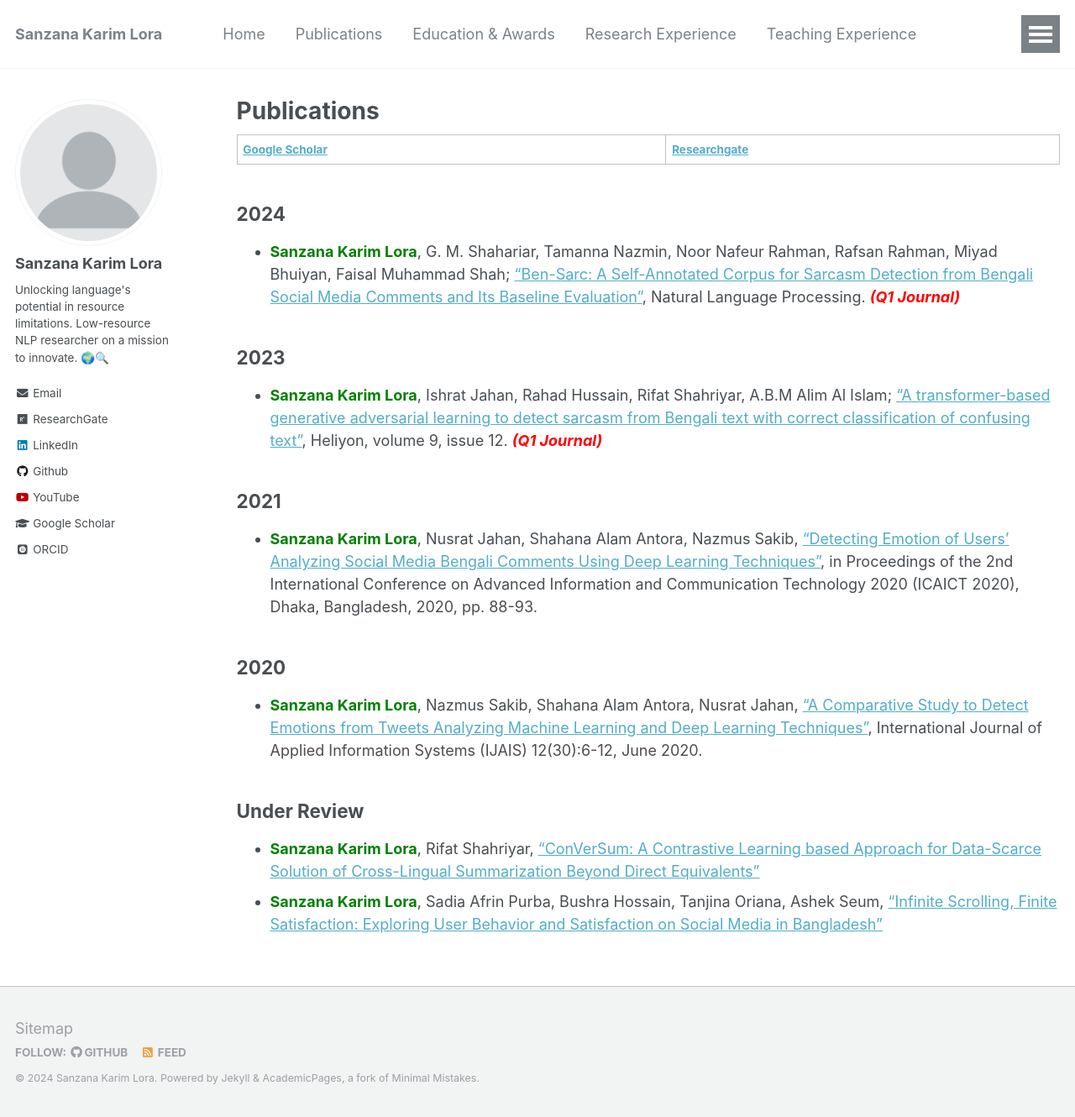
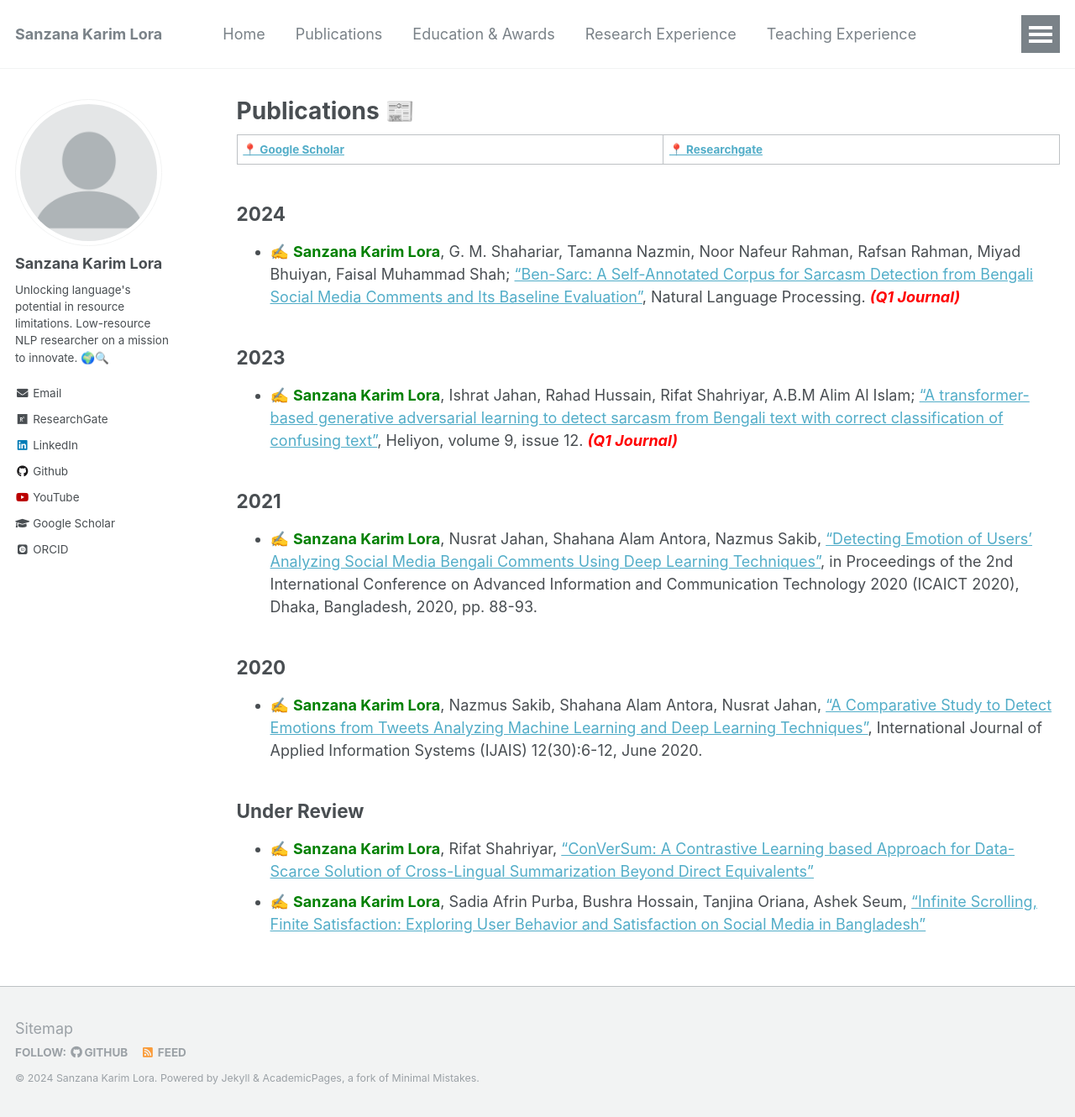
Before and after one commit to sanzanalora/sanzanalora.github.io, a Jekyll site: the page built from _pages/publications.md, in a window 1280 px wide and 1330 px high. Shown: the whole window at 84% size. Built offline with Jekyll 4.4.1, drawn with Linux system fonts in a browser that asks for light colours; some web fonts are replaced.

Commit message:
Update publications.md

```diff
--- a/_pages/publications.md
+++ b/_pages/publications.md
@@ -1,28 +1,28 @@
 ---
 layout: archive
-title: "Publications"
+title: "Publications 📰"
 permalink: /publications/
 author_profile: true
 ---
 
-**[Google Scholar](https://scholar.google.com/citations?user=rdiZ5CgAAAAJ)** |**[Researchgate](https://www.researchgate.net/profile/Sanzana-Lora)**
+**[📍 Google Scholar ](https://scholar.google.com/citations?user=rdiZ5CgAAAAJ)** | **[📍 Researchgate](https://www.researchgate.net/profile/Sanzana-Lora)**
 
 ## 2024
 
-- **<font color="green">Sanzana Karim Lora</font>**, G. M. Shahariar, Tamanna Nazmin, Noor Nafeur Rahman, Rafsan Rahman, Miyad Bhuiyan, Faisal Muhammad Shah; ["Ben-Sarc: A Self-Annotated Corpus for Sarcasm Detection from Bengali Social Media Comments and Its Baseline Evaluation"]( https://doi.org/10.1017/nlp.2024.11), Natural Language Processing. ***<font color="red"> (Q1 Journal) </font>***
+- ✍️ **<font color="green">Sanzana Karim Lora</font>**, G. M. Shahariar, Tamanna Nazmin, Noor Nafeur Rahman, Rafsan Rahman, Miyad Bhuiyan, Faisal Muhammad Shah; ["Ben-Sarc: A Self-Annotated Corpus for Sarcasm Detection from Bengali Social Media Comments and Its Baseline Evaluation"]( https://doi.org/10.1017/nlp.2024.11), Natural Language Processing. ***<font color="red"> (Q1 Journal) </font>***
 
 
 ## 2023
 
-- **<font color="green">Sanzana Karim Lora</font>**, Ishrat Jahan, Rahad Hussain, Rifat Shahriyar, A.B.M Alim Al Islam; ["A transformer-based generative adversarial learning to detect sarcasm from Bengali text with correct classification of confusing text"](https://www.cell.com/heliyon/pdf/S2405-8440(23)09739-6.pdf), Heliyon, volume 9, issue 12. ***<font color="red"> (Q1 Journal) </font>***
+- ✍️ **<font color="green">Sanzana Karim Lora</font>**, Ishrat Jahan, Rahad Hussain, Rifat Shahriyar, A.B.M Alim Al Islam; ["A transformer-based generative adversarial learning to detect sarcasm from Bengali text with correct classification of confusing text"](https://www.cell.com/heliyon/pdf/S2405-8440(23)09739-6.pdf), Heliyon, volume 9, issue 12. ***<font color="red"> (Q1 Journal) </font>***
 
 ## 2021
-- **<font color="green">Sanzana Karim Lora</font>**, Nusrat Jahan, Shahana Alam Antora, Nazmus Sakib, [“Detecting
+- ✍️ **<font color="green">Sanzana Karim Lora</font>**, Nusrat Jahan, Shahana Alam Antora, Nazmus Sakib, [“Detecting
 Emotion of Users’ Analyzing Social Media Bengali Comments Using Deep Learning Techniques”](10.1109/ICAICT51780.2020.9333526), in Proceedings of the 2nd International Conference on Advanced Information and Communication Technology 2020 (ICAICT 2020), Dhaka, Bangladesh, 2020, pp. 88-93.
 
 ## 2020
-- **<font color="green">Sanzana Karim Lora</font>**, Nazmus Sakib, Shahana Alam Antora, Nusrat Jahan, [“A Comparative Study to Detect Emotions from Tweets Analyzing Machine Learning and Deep Learning Techniques”](https://www.researchgate.net/publication/343812875_A_Comparative_Study_to_Detect_Emotions_from_Tweets_Analyzing_Machine_Learning_and_Deep_Learning_Techniques), International Journal of Applied Information Systems (IJAIS) 12(30):6-12, June 2020.
+- ✍️ **<font color="green">Sanzana Karim Lora</font>**, Nazmus Sakib, Shahana Alam Antora, Nusrat Jahan, [“A Comparative Study to Detect Emotions from Tweets Analyzing Machine Learning and Deep Learning Techniques”](https://www.researchgate.net/publication/343812875_A_Comparative_Study_to_Detect_Emotions_from_Tweets_Analyzing_Machine_Learning_and_Deep_Learning_Techniques), International Journal of Applied Information Systems (IJAIS) 12(30):6-12, June 2020.
 
 ## Under Review
-- **<font color="green">Sanzana Karim Lora</font>**,  Rifat Shahriyar, ["ConVerSum: A Contrastive Learning based Approach for Data-Scarce Solution of Cross-Lingual Summarization Beyond Direct Equivalents"](https://arxiv.org/abs/2408.09273)
-- **<font color="green">Sanzana Karim Lora</font>**,  Sadia Afrin Purba, Bushra Hossain, Tanjina Oriana, Ashek Seum, ["Infinite Scrolling, Finite Satisfaction: Exploring User Behavior and Satisfaction on Social Media in Bangladesh"](https://www.arxiv.org/abs/2408.09601)
+- ✍️ **<font color="green">Sanzana Karim Lora</font>**,  Rifat Shahriyar, ["ConVerSum: A Contrastive Learning based Approach for Data-Scarce Solution of Cross-Lingual Summarization Beyond Direct Equivalents"](https://arxiv.org/abs/2408.09273)
+- ✍️ **<font color="green">Sanzana Karim Lora</font>**,  Sadia Afrin Purba, Bushra Hossain, Tanjina Oriana, Ashek Seum, ["Infinite Scrolling, Finite Satisfaction: Exploring User Behavior and Satisfaction on Social Media in Bangladesh"](https://www.arxiv.org/abs/2408.09601)
```
